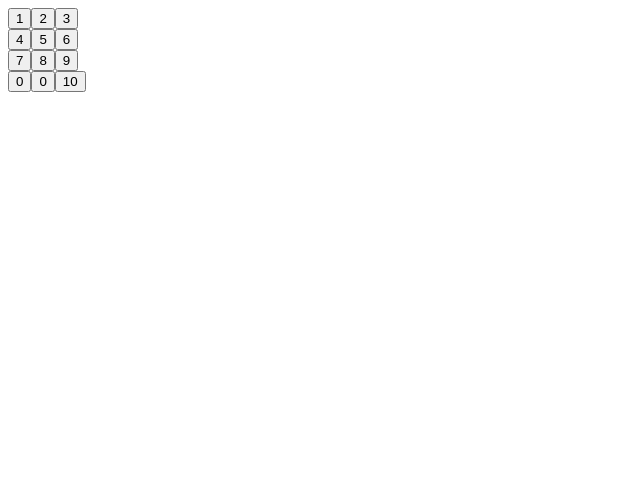
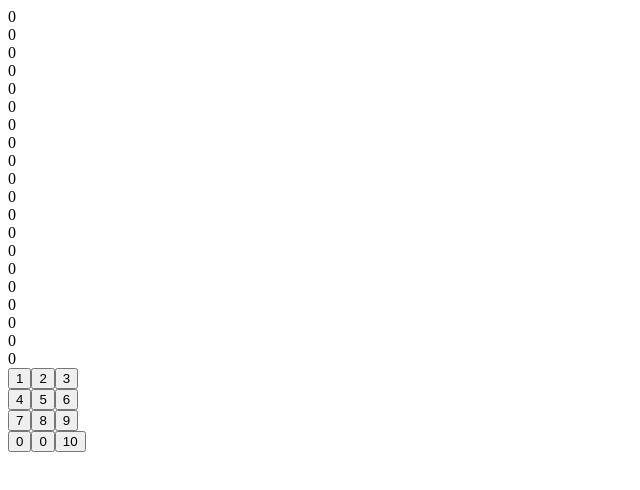
Before and after one commit to Xiao-Xie/10pinbowling, a React app: page / in a window 1280 px wide. Shown: the top 490 px of the page, without its empty margins (0-640 px from the left). Built offline with nearby package versions, Linux system fonts and the light colour scheme; the HTML template or start-up script is replaced by a standard one.

Commit message:
inprogress for score board

```diff
--- a/client/src/components/ScoreBoard.jsx
+++ b/client/src/components/ScoreBoard.jsx
@@ -6,17 +6,18 @@ class ScoreBoard extends React.Component {
     this.state = {};
   }
   render() {
-    const { scores } = this.props;
+    console.log(this.props.scores)
+    //const { scores } = this.props;
     return (
-      <table>
-        {scores.map(score => (
-          <>
-            <th>{scores.indexOf(score) + 1}</th>
-            <tr>{score["1"]}</tr>
-            <tr>{score["2"]}</tr>
-          </>
-        ))}
-      </table>
+      <div className="round">
+        <div className="score">
+          {this.props.scores[0]}
+        </div>
+        <div className="score">
+          {this.props.scores[1]}
+        </div>
+
+      </div>
     );
   }
 }
--- a/client/src/index.jsx
+++ b/client/src/index.jsx
@@ -99,8 +99,11 @@ class App extends React.Component {
   render() {
     return (
       <>
-
-        {/* <ScoreBoard scores={this.state.frameScores} /> */}
+        <div id="scoreBoard">
+          {this.state.roundholder.map(round => {
+            return <ScoreBoard scores={this.state.frameScores[round]} key={round} />
+          })}
+        </div>
         <Keypad handleClick={this.handleClick} />
       </>
     );
```
Also changed, not shown: 2 other files (tests, documents, lock files or other folders).
